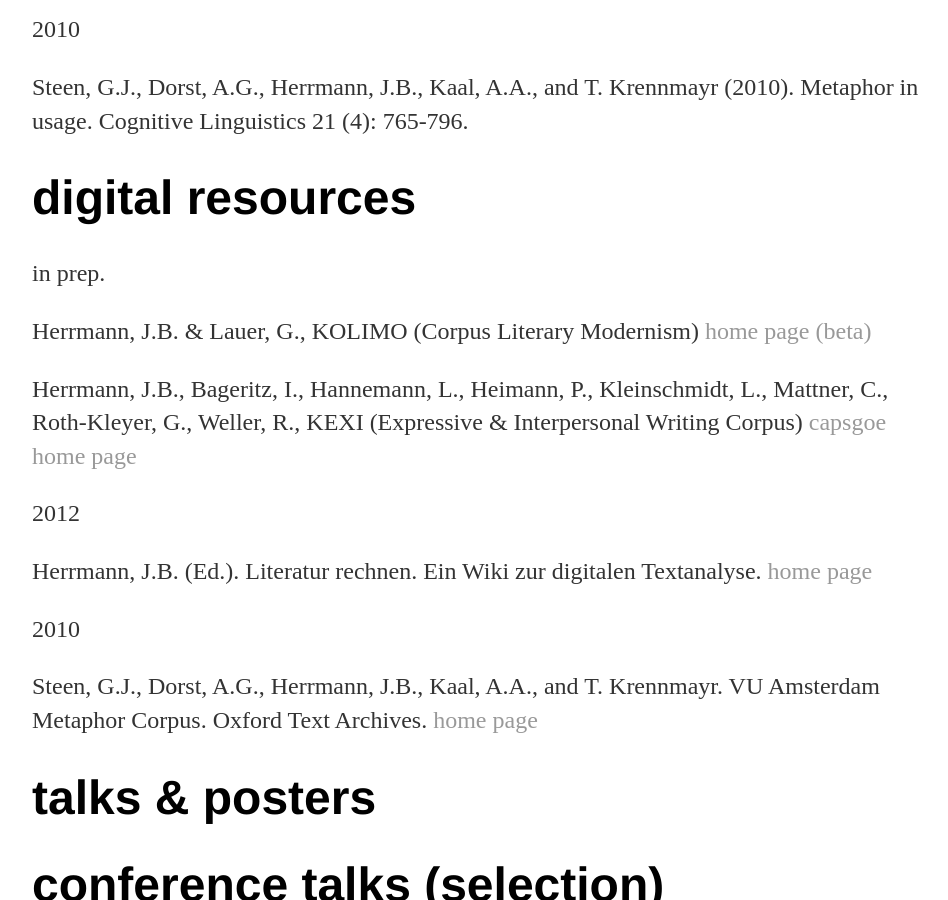
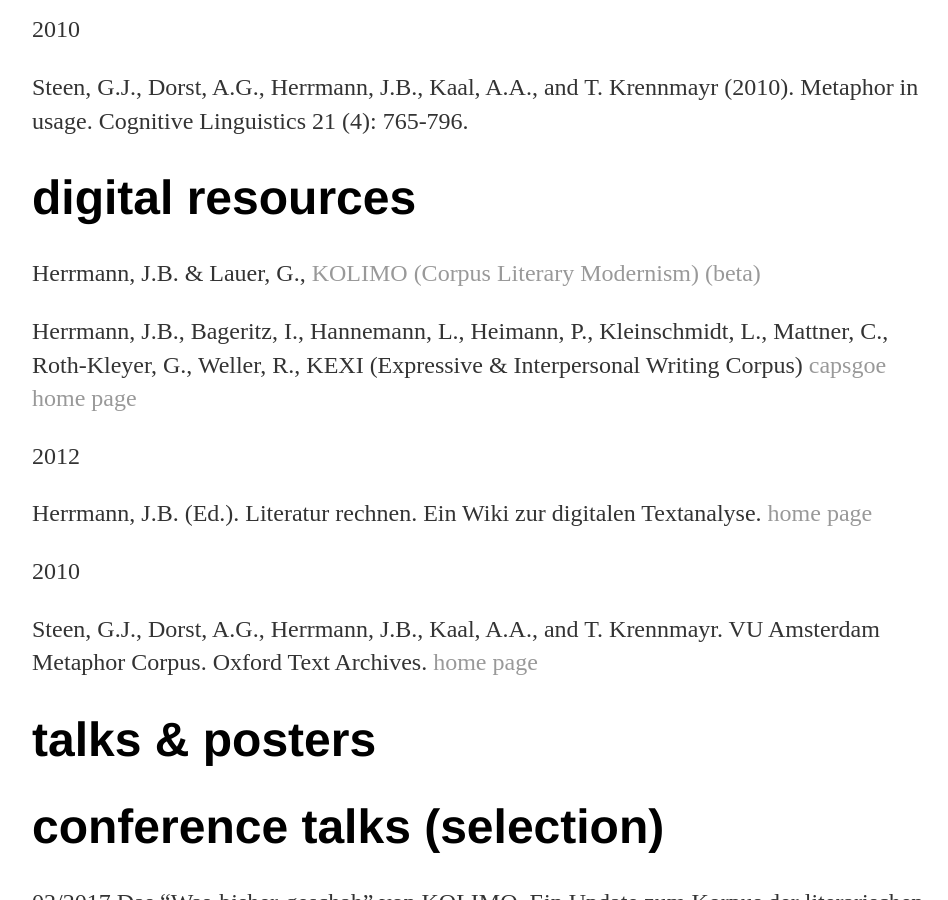
Before and after one commit to jberenike/jberenike.github.io, a Jekyll site: the page built from publications.md, in a window 1280 px wide and 900 px high, scrolled down 2868 px. Shown: the whole window, without its empty margins (160-1108 px from the left). Built offline with Jekyll 4.4.1, drawn with Linux system fonts in a browser that asks for light colours.

Commit message:
Update publications.md

```diff
--- a/publications.md
+++ b/publications.md
@@ -58,9 +58,7 @@
 
 # digital resources
 
-in prep.
-
- Herrmann, J.B. & Lauer, G., KOLIMO (Corpus Literary Modernism) <a href="https://kolimo.uni-goettingen.de/index.html" target="_blank">home page (beta)</a>
+ Herrmann, J.B. & Lauer, G., <a href="https://kolimo.uni-goettingen.de/about.html" target="_blank"> KOLIMO (Corpus Literary Modernism) (beta)</a>
 
  Herrmann, J.B., Bageritz, I., Hannemann, L., Heimann, P., Kleinschmidt, L., Mattner, C., Roth-Kleyer, G., Weller, R., KEXI (Expressive & Interpersonal Writing Corpus)  <a href="https://capsgoe.wordpress.com/" target="_blank"> capsgoe home page</a>
 
```
Also changed, not shown: other parts of publications.md (+1 -1 lines).
